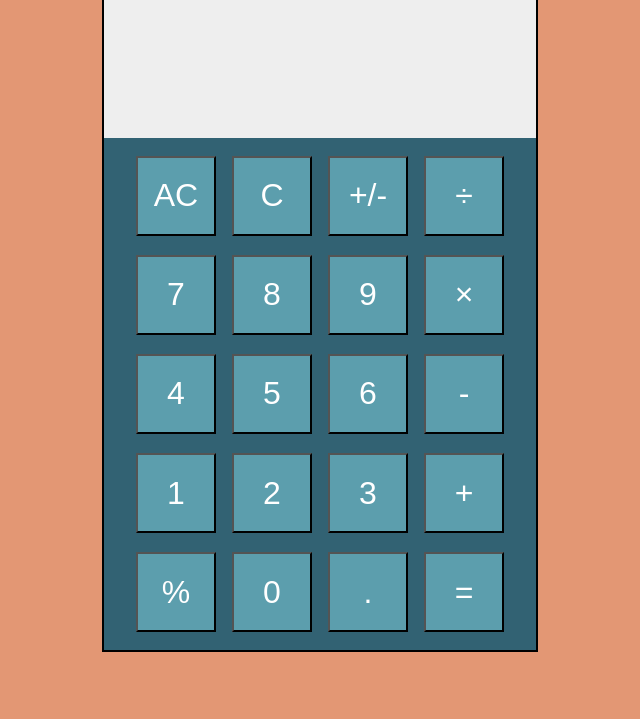
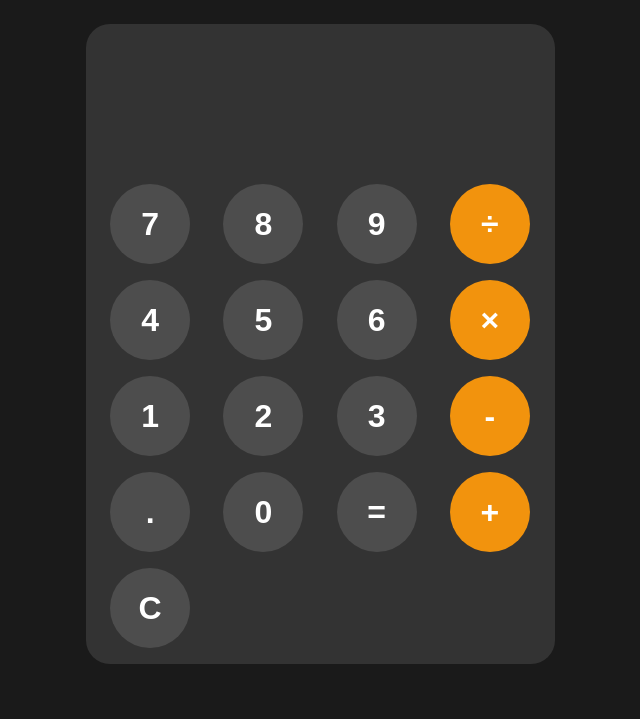
Before and after one commit to Phoenixison/Calculator-App, a plain HTML site: page index.html in a window 1280 px wide. Shown: the part 105-824 px from the top of the page, without its empty margins (320-960 px from the left). Before the commit the page ends 800 px from the top, so only its background shows below. Drawn offline with Linux system fonts and the light colour scheme.

Commit message:
Updated functioning of calculator with UI

```diff
--- a/app.js
+++ b/app.js
@@ -1,10 +1,21 @@
 let btngroup = document.querySelectorAll('.btns')
 let p = document.querySelector('p')
+let display = document.getElementById('display')
 
-btngroup.forEach(
-    (btn) => {
-        btn.addEventListener('click', () => {
-            p.innerText += btn.innerText
-        })
+function addToScreen(a) {
+    display.value += a;
+}
+
+function calculate() {
+    try {
+        display.value = eval(display.value);
     }
-)
+    catch(e) {
+        display.value = "Error";
+        alert("You have entered wrong value !");
+    }
+}
+
+function clearScreen() {
+    display.value = "";
+}
--- a/index.html
+++ b/index.html
@@ -4,6 +4,7 @@
     <meta charset="UTF-8">
     <meta http-equiv="X-UA-Compatible" content="IE=edge">
     <meta name="viewport" content="width=device-width, initial-scale=1.0">
+    <link rel="icon" type="image/x-icon" href="images/calculator.ico">
     <link rel="stylesheet" href="style.css">
     <title>Calculator</title>
 </head>
@@ -12,30 +13,25 @@
         <h1>Calculator</h1>
         <div class="container">
             <div class="calculator-container">
-                <div class="text">
-                    <p></p>
-                </div>
+                <input id="display" readonly>
                 <div class="calculator">
-                    <button class="btns">AC</button>
-                    <button class="btns">C</button>
-                    <button class="btns">+/-</button>
-                    <button class="btns">&divide;</button>
-                    <button class="btns">7</button>
-                    <button class="btns">8</button>
-                    <button class="btns">9</button>
-                    <button class="btns">&times;</button>
-                    <button class="btns">4</button>
-                    <button class="btns">5</button>
-                    <button class="btns">6</button>
-                    <button class="btns">-</button>
-                    <button class="btns">1</button>
-                    <button class="btns">2</button>
-                    <button class="btns">3</button>
-                    <button class="btns">+</button>
-                    <button class="btns">%</button>
-                    <button class="btns">0</button>
-                    <button class="btns">.</button>
-                    <button class="btns">=</button>
+                    <button class="btns" onclick="addToScreen('7')">7</button>
+                    <button class="btns" onclick="addToScreen('8')">8</button>
+                    <button class="btns" onclick="addToScreen('9')">9</button>
+                    <button class="btns operators" onclick="addToScreen('/')">&divide;</button>
+                    <button class="btns" onclick="addToScreen('4')">4</button>
+                    <button class="btns" onclick="addToScreen('5')">5</button>
+                    <button class="btns" onclick="addToScreen('6')">6</button>
+                    <button class="btns operators" onclick="addToScreen('*')">&times;</button>
+                    <button class="btns" onclick="addToScreen('1')">1</button>
+                    <button class="btns" onclick="addToScreen('2')">2</button>
+                    <button class="btns" onclick="addToScreen('3')">3</button>
+                    <button class="btns operators" onclick="addToScreen('-')">-</button>
+                    <button class="btns" onclick="addToScreen('.')">.</button>
+                    <button class="btns" onclick="addToScreen('0')">0</button>
+                    <button class="btns" onclick="calculate()">=</button>
+                    <button class="btns operators" onclick="addToScreen('+')">+</button>
+                    <button class="btns" onclick="clearScreen()">C</button>
                 </div>
             </div>
         </div>
--- a/style.css
+++ b/style.css
@@ -4,13 +4,18 @@
 }
 
 body {
-    height: 80vh;
-    background-color: #E39774;
+    height: 100vh;
+    background-color: hsl(0, 0%, 10%);
     text-align: center;
     font-family: system-ui, -apple-system, BlinkMacSystemFont, 'Segoe UI', Roboto, Oxygen, Ubuntu, Cantarell, 'Open Sans', 'Helvetica Neue', sans-serif;
 }
 
 h1 {
+    width: auto;
+    font-size: 6vmin;
+    color: whitesmoke;
+    text-shadow: 0px 2px 0.5em white;
+    margin-top: 3vh;
     margin-bottom: 5vh;
 }
 
@@ -22,38 +27,69 @@ h1 {
     flex-flow: column;
 }
 
+
 .calculator-container {
-    border: solid 2px black;
+    display: flex;
+    flex-flow: column;
+    /* border: solid 1px black; */
+    border-radius: 3vmin;
+    overflow: hidden;
+}
+
+#display {
+    width: auto;
+    background-color: hsl(0, 0%, 20%);
+    margin: none;
+    border: none;
+    height: 15vmin;
+    font-size: 4vmin;
+    font-weight: bold;
+    text-align: right;
+    color: white;
+    padding: 2vmin;
 }
 
 .calculator {
-    display: flex;
-    height: 60vmin;
-    width: 50vmin;
+    display: grid;
+    grid-template-columns: repeat(4, 1fr);
     flex-wrap: wrap;
     justify-content: center;
     align-items: center;
-    background-color: #326273;
-    /* margin: 10vmin; */
+    background-color: hsl(0, 0%, 20%);
     padding: 2vmin;
-    gap: 2vmin;
+    grid-gap: 2vmin;
+    justify-items: center;
 }
 
 .btns {
     font-size: 4vmin;
+    font-weight: bold;
     color: #FFFFFF;
-    background-color: #5C9EAD;
+    background-color: hsl(0, 0%, 30%);
     display: flex;
     width: 10vmin;
     height: 10vmin;
     justify-content: center;
     align-items: center;
+    border-radius: 10vmin;
+    border: none;
+    cursor: pointer;
 }
+
+.btns:hover {
+    background-color: hsl(0, 0%, 40%);
+
+}
+.btns:active {
+    background-color: hsl(0, 0%, 50%);
+
+}
+
 .text {
     position: relative;
     background-color: #EEEEEE;
     font-size: 6vmin;
-    height: 20vmin;
+    height: 100%;
     width: 50vmin;
     padding: 2vmin;
     margin: 0;
@@ -61,8 +97,15 @@ h1 {
 
 }
 
-p {
-    position: absolute;
-    bottom: 2vmin;
-    right: 2vmin;
+.operators {
+    background-color: hsl(35, 90%, 50%);
 }
+
+.operators:hover {
+    background-color: hsl(35, 90%, 60%);
+
+}
+
+.operators:active {
+    background-color: hsl(35, 90%, 70%);
+}
```
Also changed, not shown: images/calculator.ico (added).
